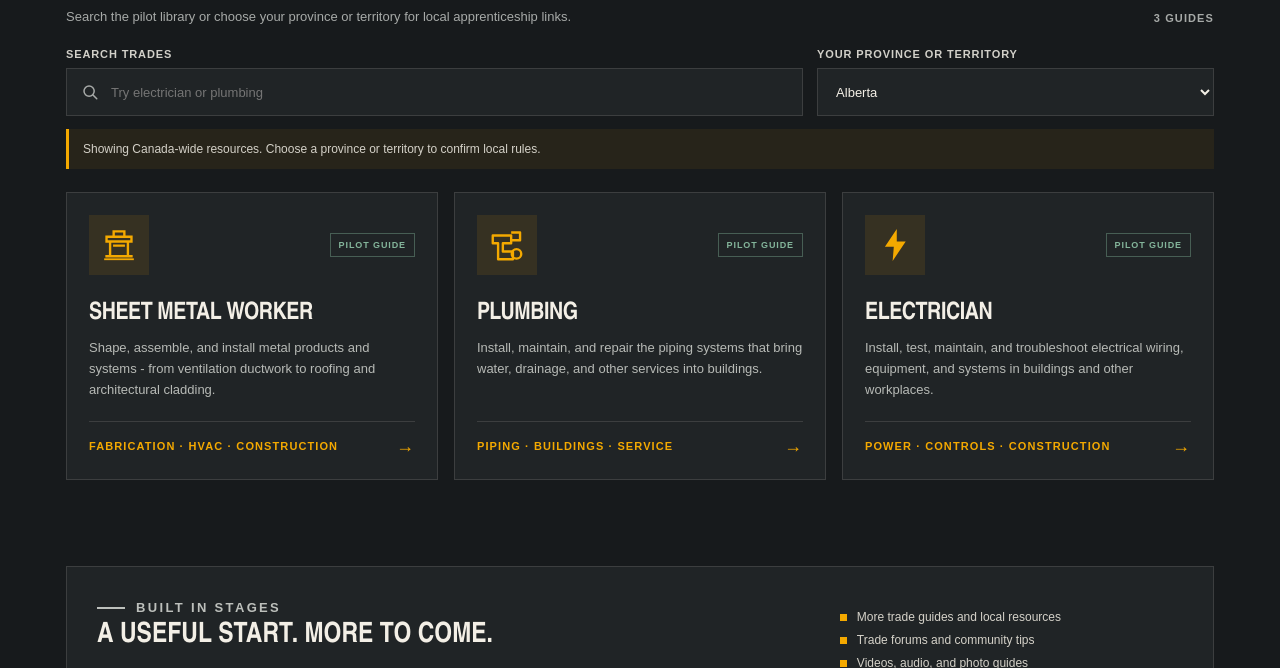
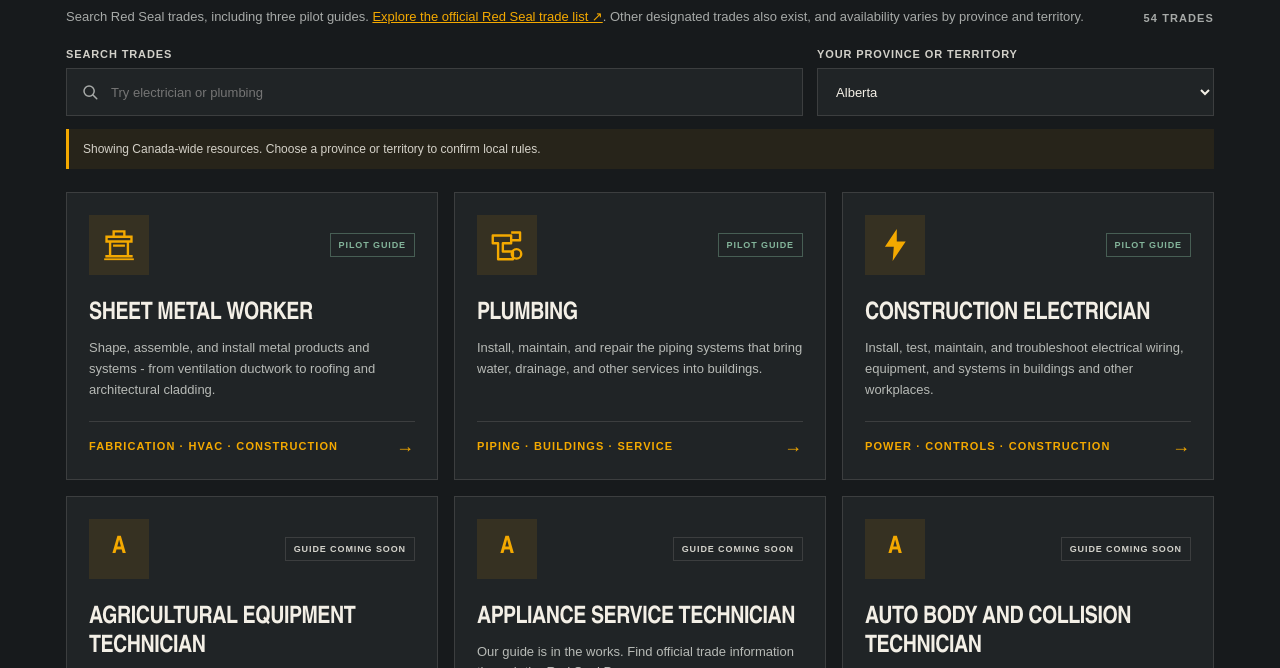
Before and after one commit to drrutled/apprenticehub.org, a plain HTML site: page index.html in a window 1280 px wide. Shown: the part 641-1309 px from the top of the page. Drawn offline with Linux system fonts and the light colour scheme.

Commit message:
Expand trade directory and apprenticeship guides
Co-authored-by: copilot-swe-agent[bot] <198982749+Copilot@users.noreply.github.com>

```diff
--- a/app.js
+++ b/app.js
@@ -2,7 +2,9 @@ const nationalResources = {
   apprenticeship: "https://www.canada.ca/en/services/jobs/training/support-skilled-trades-apprentices.html",
   provinces: "https://www.canada.ca/en/services/jobs/training/support-skilled-trades-apprentices/provinces-territories.html",
   buildingTrades: "https://www.buildingtrades.ca/en/apprenticeship/",
-  redSeal: "https://www.red-seal.ca/",
+  redSeal: "https://red-seal.ca/eng/welcome.shtml",
+  loan: "https://www.canada.ca/en/services/jobs/training/support-skilled-trades-apprentices/loan.html",
+  bonus: "https://www.canada.ca/en/employment-social-development/news/2026/10/government-of-canada-will-be-accepting-applications-for-5000-team-canada-strong-red-seal-completion-bonus-as-of-november-16.html",
   jobBank: "https://www.jobbank.gc.ca/jobsearch/jobsearch?searchstring="
 };
 
@@ -13,10 +15,13 @@ const trades = [
     category: "Fabrication · HVAC · Construction",
     summary: "Shape, assemble, and install metal products and systems - from ventilation ductwork to roofing and architectural cladding.",
     work: "Sheet metal workers measure, lay out, cut, form, join, and install sheet metal. Work can happen in a fabrication shop or on a job site, including heating, ventilation, and air-conditioning systems, roofing, cladding, and custom metalwork.",
+    duration: "Usually 3–5 years",
+    durationUrl: "https://www.jobbank.gc.ca/marketreport/requirements/4756/ca",
+    profileUrl: "https://red-seal.ca/_conf/assets/custom/docms/sheetmetalwork/tp.pdf",
     union: "SMART Canada",
     unionUrl: "https://www.smart-union.org/canada/apprenticeships/",
     jobSearch: "sheet metal worker apprentice",
-    tools: ["Tape measure and combination square", "Aviation snips and hand snips", "Hand seamer and seamers", "Hammer or mallet", "Work gloves and eye protection", "Site-specific PPE"],
+    tools: ["Tape measure and combination square", "Aviation snips", "Hand seamer", "Hammer or mallet", "Work gloves and eye protection", "Site-specific PPE"],
     icon: "<svg viewBox=\"0 0 64 64\" fill=\"none\" aria-hidden=\"true\"><path d=\"M11 18h42v8H11zM17 26v25m30-25v25M11 51h42M23 18V9h18v9M24 33h16\" stroke=\"currentColor\" stroke-width=\"4\" stroke-linecap=\"square\"/><path d=\"M7 56h50\" stroke=\"currentColor\" stroke-width=\"3\"/></svg>"
   },
   {
@@ -25,6 +30,9 @@ const trades = [
     category: "Piping · Buildings · Service",
     summary: "Install, maintain, and repair the piping systems that bring water, drainage, and other services into buildings.",
     work: "Plumbers read plans, measure and prepare pipe, install fixtures and piping systems, and test for safe operation. Depending on the employer and specialization, work may be in new construction, renovation, industrial settings, or service calls.",
+    duration: "Usually 4–5 years",
+    durationUrl: "https://www.jobbank.gc.ca/marketreport/requirements/4745/ca",
+    profileUrl: "https://red-seal.ca/_conf/assets/custom/docms/plumber/tp-current-eng.pdf",
     union: "UA Canada",
     unionUrl: "https://www.uacanada.ca/",
     jobSearch: "plumber apprentice",
@@ -33,16 +41,74 @@ const trades = [
   },
   {
     id: "electrician",
-    name: "Electrician",
+    name: "Construction Electrician",
     category: "Power · Controls · Construction",
     summary: "Install, test, maintain, and troubleshoot electrical wiring, equipment, and systems in buildings and other workplaces.",
     work: "Electricians interpret drawings, install wiring and equipment, test systems, and troubleshoot faults. The work calls for careful planning, code awareness, safe work practices, and attention to detail. Work settings vary by specialization and employer.",
+    duration: "Usually 4–5 years",
+    durationUrl: "https://www.jobbank.gc.ca/marketreport/requirements/20684/ca",
+    profileUrl: "https://red-seal.ca/eng/trades/constelectric/overview.shtml",
     union: "IBEW apprenticeship information",
     unionUrl: "https://joinibew.ca/apprenticeships/",
     jobSearch: "electrician apprentice",
     tools: ["Insulated screwdrivers", "Wire strippers and side-cutting pliers", "Digital multimeter (training and task appropriate)", "Tape measure and level", "Fish tape or cable-pulling tools", "Electrical-rated PPE as required"],
     icon: "<svg viewBox=\"0 0 64 64\" fill=\"none\" aria-hidden=\"true\"><path d=\"M35 5 15 35h15l-2 24 22-33H35z\" fill=\"currentColor\"/></svg>"
   }
+];
+
+// Official Red Seal trade titles not yet covered by a pilot guide.
+const upcomingTrades = [
+  "Agricultural Equipment Technician",
+  "Appliance Service Technician",
+  "Auto Body and Collision Technician",
+  "Automotive Refinishing Technician",
+  "Automotive Service Technician",
+  "Baker",
+  "Boilermaker",
+  "Bricklayer",
+  "Cabinetmaker",
+  "Carpenter",
+  "Concrete Finisher",
+  "Construction Craft Worker",
+  "Cook",
+  "Drywall Finisher and Plasterer",
+  "Floorcovering Installer",
+  "Gasfitter - Class A",
+  "Gasfitter - Class B",
+  "Glazier",
+  "Hairstylist",
+  "Heavy Duty Equipment Technician",
+  "Heavy Equipment Operator (Dozer)",
+  "Heavy Equipment Operator (Excavator)",
+  "Heavy Equipment Operator (Tractor-Loader-Backhoe)",
+  "Industrial Electrician",
+  "Industrial Mechanic (Millwright)",
+  "Instrumentation and Control Technician",
+  "Insulator (Heat and Frost)",
+  "Ironworker (Generalist)",
+  "Ironworker (Reinforcing)",
+  "Ironworker (Structural/Ornamental)",
+  "Landscape Horticulturist",
+  "Lather (Interior Systems Mechanic)",
+  "Machinist",
+  "Metal Fabricator (Fitter)",
+  "Mobile Crane Operator",
+  "Motorcycle Technician",
+  "Oil Heat System Technician",
+  "Painter and Decorator",
+  "Parts Technician",
+  "Powerline Technician",
+  "Recreation Vehicle Service Technician",
+  "Refrigeration and Air Conditioning Mechanic",
+  "Roofer",
+  "Sprinkler Fitter",
+  "Steamfitter/Pipefitter",
+  "Tilesetter",
+  "Tool and Die Maker",
+  "Tower Crane Operator",
+  "Transport Trailer Technician",
+  "Truck and Transport Mechanic",
+  "Welder"
 ];
 
 const homeView = document.getElementById("home-view");
@@ -61,16 +127,18 @@ function externalLink(url, label, description) {
 function renderTrades() {
   const query = searchInput.value.trim().toLowerCase();
   const matches = trades.filter((trade) =>
-    `${trade.name} ${trade.category} ${trade.summary}`.toLowerCase().includes(query)
+    `${trade.name} ${trade.category} ${trade.summary} ${trade.id === "plumbing" ? "plumber" : ""} ${trade.id === "electrician" ? "construction electrician" : ""}`.toLowerCase().includes(query)
   );
-  resultCount.textContent = `${matches.length} ${matches.length === 1 ? "guide" : "guides"}`;
+  const upcoming = upcomingTrades.filter((name) => name.toLowerCase().includes(query));
+  const count = matches.length + upcoming.length;
+  resultCount.textContent = `${count} ${count === 1 ? "trade" : "trades"}`;
 
-  if (!matches.length) {
-    tradeGrid.innerHTML = '<div class="empty-state">No pilot guide matches that search. More trade guides are on the way.</div>';
+  if (!count) {
+    tradeGrid.innerHTML = '<div class="empty-state">No trade matches that search. Try another name or visit the Red Seal trade list linked above.</div>';
     return;
   }
 
-  tradeGrid.innerHTML = matches.map((trade) => `
+  const pilotCards = matches.map((trade) => `
     <a class="trade-card" href="#trade/${trade.id}" aria-label="Open the ${trade.name} guide">
       <span class="card-top"><span class="trade-art">${trade.icon}</span><span class="available-tag">Pilot guide</span></span>
       <h3>${trade.name}</h3>
@@ -78,6 +146,15 @@ function renderTrades() {
       <span class="card-link"><span>${trade.category}</span><span aria-hidden="true">→</span></span>
     </a>
   `).join("");
+  const upcomingCards = upcoming.map((name) => `
+    <article class="trade-card upcoming-card">
+      <div class="card-top"><span class="trade-art" aria-hidden="true">A</span><span class="coming-tag">Guide coming soon</span></div>
+      <h3>${name}</h3>
+      <p>Our guide is in the works. Find official trade information through the Red Seal Program.</p>
+      <a class="card-link" href="${nationalResources.redSeal}" target="_blank" rel="noopener noreferrer" aria-label="Explore Red Seal information for ${name}"><span>Red Seal trade list</span><span aria-hidden="true">↗</span></a>
+    </article>
+  `).join("");
+  tradeGrid.innerHTML = pilotCards + upcomingCards;
 }
 
 function renderDetail(trade) {
@@ -85,10 +162,11 @@ function renderDetail(trade) {
   const tools = trade.tools.map((tool) => `<li>${tool}</li>`).join("");
   const jobQuery = encodeURIComponent(`${trade.jobSearch} ${province}`);
   const resources = [
-    externalLink(nationalResources.provinces, `Official apprenticeship authority for ${province}`, "Confirm local registration, training levels, hours, and certification requirements."),
+    externalLink(nationalResources.provinces, "Find your provincial or territorial authority", `Select ${province} on the government directory to confirm local registration, training and certification.`),
     externalLink(trade.unionUrl, trade.union, "Explore union training and apprenticeship information. Availability and entry steps vary by local."),
     externalLink(nationalResources.buildingTrades, "Canada's Building Trades Unions", "Explore trades, apprenticeship pathways, and union / signatory-employer connections."),
-    externalLink(nationalResources.apprenticeship, "Federal supports and funding", "Check current grants, loans, and supports. Eligibility and programs can change."),
+    externalLink(trade.profileUrl, "Red Seal trade profile", "Explore the official occupational standard and tasks for this trade."),
+    externalLink(trade.durationUrl, "Job Bank: training and requirements", "Review typical apprenticeship length and certification requirements."),
     externalLink(`${nationalResources.jobBank}${jobQuery}`, `Search Job Bank in ${province}`, `Look for ${trade.jobSearch} opportunities in your area.`),
     externalLink(nationalResources.redSeal, "Red Seal Program", "Learn how Red Seal certification works and which trades are designated.")
   ].join("");
@@ -102,19 +180,26 @@ function renderDetail(trade) {
       </div>
       <div class="detail-art">${trade.icon}</div>
     </div>
-    <div class="detail-region"><span>Selected location: <strong>${province}</strong>. Training length, entry requirements, grants, and certification can vary by province or territory.</span><a href="${nationalResources.provinces}" target="_blank" rel="noopener noreferrer">Verify local details ↗</a></div>
+    <div class="detail-region"><span>Selected location: <strong>${province}</strong>. Training length, entry requirements, grants, and certification can vary by province or territory.</span><a href="${nationalResources.provinces}" target="_blank" rel="noopener noreferrer">Find your local authority ↗</a></div>
     <div class="facts-grid" aria-label="Apprenticeship overview">
       <div class="fact"><div class="fact-label">How training works</div><strong>Paid workplace learning plus technical instruction</strong></div>
-      <div class="fact"><div class="fact-label">How long it takes</div><strong>Set by your province, trade program, and prior experience</strong></div>
+      <div class="fact"><div class="fact-label">How long it takes</div><strong>${trade.duration}</strong><small>Typical estimate from Job Bank; local requirements vary.</small></div>
       <div class="fact"><div class="fact-label">Certification</div><strong>Ask your local authority about completion and Red Seal options</strong></div>
     </div>
     <div class="detail-columns">
       <div>
         <section class="content-block"><h2>What the work is like</h2><p>${trade.work}</p></section>
+        <section class="content-block"><h2>Getting started</h2><ol class="steps-list"><li>Check entry requirements with your province or territory.</li><li>Look for an employer or union apprenticeship opportunity and ask about sponsorship.</li><li>Register your apprenticeship as required locally; combine supervised work with technical training.</li><li>Complete local requirements and ask about the Red Seal exam and endorsement.</li></ol></section>
         <section class="content-block"><h2>Starter tool list</h2><ul class="tools-list">${tools}</ul><p class="tool-note">This is a research checklist, not a required purchase list. Ask your employer or training provider what is required, supplied, or approved before buying anything.</p></section>
         <section class="content-block"><h2>Tools and affiliate links</h2><p>There are no affiliate links in this pilot. Tool recommendations are informational only; any future affiliate links will be clearly labelled.</p></section>
       </div>
       <div>
+        <section class="content-block"><h2>Funding and support</h2><div class="resource-list">
+          ${externalLink(nationalResources.loan, "Canada Apprentice Loan", "Eligible Red Seal apprentices may borrow up to $4,000 per technical training period. This is a loan, not a grant.")}
+          ${externalLink(nationalResources.bonus, "$5,000 Red Seal Completion Bonus", "For eligible people certified in a designated Red Seal trade on or after April 1, 2025. Deadlines apply.")}
+          ${externalLink(nationalResources.apprenticeship, "Federal supports for apprentices", "Find current grants, loans, and other programs; check eligibility before applying.")}
+          ${externalLink(nationalResources.provinces, "Provincial and territorial programs", "Find your local authority and ask about regional funding.")}
+        </div><p class="fine-print">Programs and eligibility can change. Check the official program pages for details and deadlines.</p></section>
         <section class="content-block"><h2>Useful places to start</h2><div class="resource-list">${resources}</div><p class="fine-print">External resources are maintained by their respective organizations. Confirm current details directly with them.</p></section>
         <section class="content-block"><h2>Community and media</h2><p>Trade forums, photo guides, and video or audio resources are planned next. This first version has no accounts, user uploads, or discussion boards.</p></section>
       </div>
--- a/index.html
+++ b/index.html
@@ -52,7 +52,7 @@
           <div>
             <p class="eyebrow">Choose a path</p>
             <h2 id="browse-title">Browse trade guides</h2>
-            <p>Search the pilot library or choose your province or territory for local apprenticeship links.</p>
+            <p>Search Red Seal trades, including three pilot guides. <a href="https://red-seal.ca/eng/welcome.shtml" target="_blank" rel="noopener noreferrer">Explore the official Red Seal trade list ↗</a>. Other designated trades also exist, and availability varies by province and territory.</p>
           </div>
           <span class="result-count" id="result-count" aria-live="polite"></span>
         </div>
@@ -92,7 +92,7 @@
         <div>
           <p class="eyebrow">Built in stages</p>
           <h2 id="about-title">A useful start. More to come.</h2>
-          <p>This first version focuses on practical, source-linked guides. Apprenticeship length, registration, and funding can differ by province, territory, and employer, so confirm details with the official authority for your location.</p>
+          <p>This first version includes a Red Seal trade directory and three practical, source-linked guides. Apprenticeship length, registration, and funding can differ by province, territory, and employer, so confirm details with the official authority for your location.</p>
         </div>
         <ul class="roadmap-list" aria-label="Planned additions">
           <li>More trade guides and local resources</li>
--- a/styles.css
+++ b/styles.css
@@ -209,6 +209,7 @@ h1, h2, h3, p { margin-top: 0; }
   text-transform: uppercase;
 }
 .section-heading p { margin-bottom: 0; color: var(--muted); font-size: 13px; }
+.section-heading p a { color: var(--safety); }
 .result-count {
   flex: 0 0 auto;
   color: var(--muted);
@@ -302,6 +303,21 @@ h1, h2, h3, p { margin-top: 0; }
   letter-spacing: .1em;
   text-transform: uppercase;
 }
+.coming-tag {
+  padding: 6px 8px;
+  border: 1px solid var(--line);
+  color: #d3d2cb;
+  font-size: 9px;
+  font-weight: 800;
+  letter-spacing: .1em;
+  text-transform: uppercase;
+}
+.upcoming-card .trade-art {
+  font-family: "Arial Narrow", Impact, sans-serif;
+  font-size: 24px;
+  font-weight: 900;
+}
+.upcoming-card:hover { transform: none; }
 .trade-card h3 {
   margin: 25px 0 9px;
   font-family: "Arial Narrow", Impact, sans-serif;
@@ -325,6 +341,7 @@ h1, h2, h3, p { margin-top: 0; }
   text-transform: uppercase;
 }
 .card-link span:last-child { font-size: 18px; }
+.card-link:focus-visible { outline: 2px solid var(--safety); outline-offset: 4px; }
 .empty-state {
   grid-column: 1 / -1;
   padding: 32px;
@@ -413,10 +430,13 @@ h1, h2, h3, p { margin-top: 0; }
 .fact { padding: 18px; border: 1px solid var(--line); background: var(--panel); }
 .fact-label { margin-bottom: 9px; color: var(--muted); font-size: 9px; font-weight: 800; letter-spacing: .13em; text-transform: uppercase; }
 .fact strong { display: block; color: var(--paper); font-size: 13px; line-height: 1.5; }
+.fact small { display: block; margin-top: 6px; color: var(--muted); line-height: 1.5; }
 .detail-columns { display: grid; grid-template-columns: minmax(0, 1.05fr) minmax(280px, .95fr); gap: 18px; }
 .content-block { margin-bottom: 18px; padding: 23px; border: 1px solid var(--line); background: var(--panel); }
 .content-block h2 { margin-bottom: 13px; font-family: "Arial Narrow", Impact, sans-serif; font-size: 22px; text-transform: uppercase; }
 .content-block p { margin-bottom: 0; color: #c0c2bd; font-size: 13px; line-height: 1.7; }
+.steps-list { display: grid; gap: 10px; margin: 0; padding-left: 20px; color: #d4d2ca; font-size: 13px; line-height: 1.6; }
+.steps-list li::marker { color: var(--safety); font-weight: 700; }
 .tools-list { display: grid; grid-template-columns: repeat(2, minmax(0, 1fr)); gap: 9px 15px; margin: 0; padding: 0; list-style: none; }
 .tools-list li { display: flex; align-items: start; gap: 9px; color: #d4d2ca; font-size: 12px; line-height: 1.5; }
 .tools-list li::before { flex: 0 0 7px; width: 7px; height: 7px; margin-top: 5px; background: var(--safety); content: ""; }
@@ -456,7 +476,6 @@ h1, h2, h3, p { margin-top: 0; }
 @media (max-width: 850px) {
   .hero { grid-template-columns: minmax(0, 1fr) 270px; gap: 26px; }
   .trade-grid { grid-template-columns: repeat(2, minmax(0, 1fr)); }
-  .trade-card:last-child:nth-child(odd) { grid-column: 1 / -1; }
 }
 @media (max-width: 650px) {
   .site-header { min-height: 66px; padding: 12px 18px; }
@@ -481,7 +500,6 @@ h1, h2, h3, p { margin-top: 0; }
 }
 @media (max-width: 430px) {
   .trade-grid { grid-template-columns: 1fr; }
-  .trade-card:last-child:nth-child(odd) { grid-column: auto; }
   .trade-card { min-height: 240px; }
   .tools-list { grid-template-columns: 1fr; }
   .brand { gap: 9px; font-size: 13px; }
```
Also changed, not shown: 1 other file.
